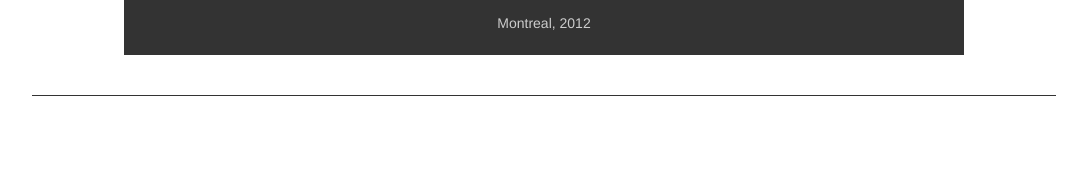
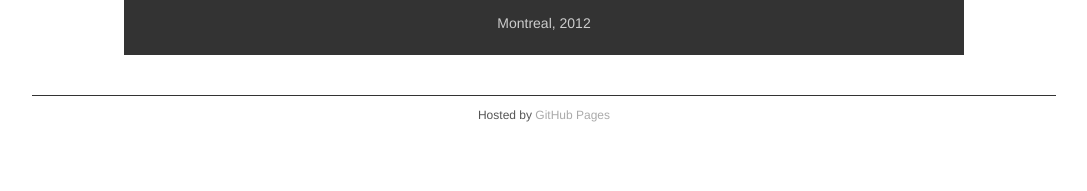
Before and after one commit to tawaye/photoblog, a Jekyll site: the page index.html, which Jekyll copies as it is, in a window 1280 px wide. Shown: the part 789-980 px from the top of the page, without its empty margins (96-1183 px from the left). Built offline with Jekyll 4.4.1, drawn with Linux system fonts in a browser that asks for light colours; before the commit the page ends 945 px from its top, so only the background shows below that.

Commit message:
add link to github pages

```diff
--- a/index.html
+++ b/index.html
@@ -121,6 +121,7 @@
 
         <div id="bottombar">
             <hr>
+            <p>Hosted by <a href="https://pages.github.com">GitHub Pages</a></p>
         </div>
 
     </body>
--- a/style.css
+++ b/style.css
@@ -26,6 +26,10 @@ body {
     margin-right: auto;
     background-color: #fff;
     padding-bottom: 60px;
+    text-align: center;
+    font-family: "Helvetica Neue", sans-serif;
+    font-size: 12px;
+    color: #555;
 }
 
 #logo {
```
